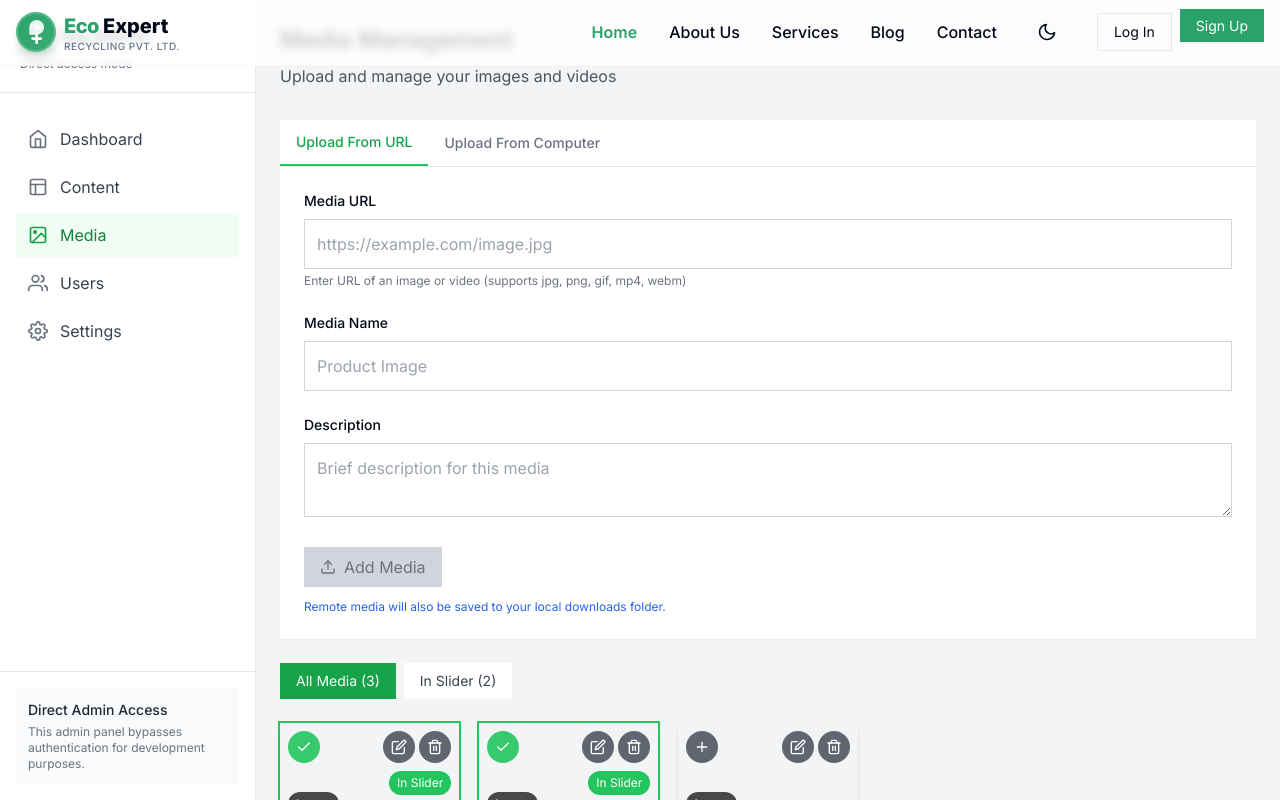
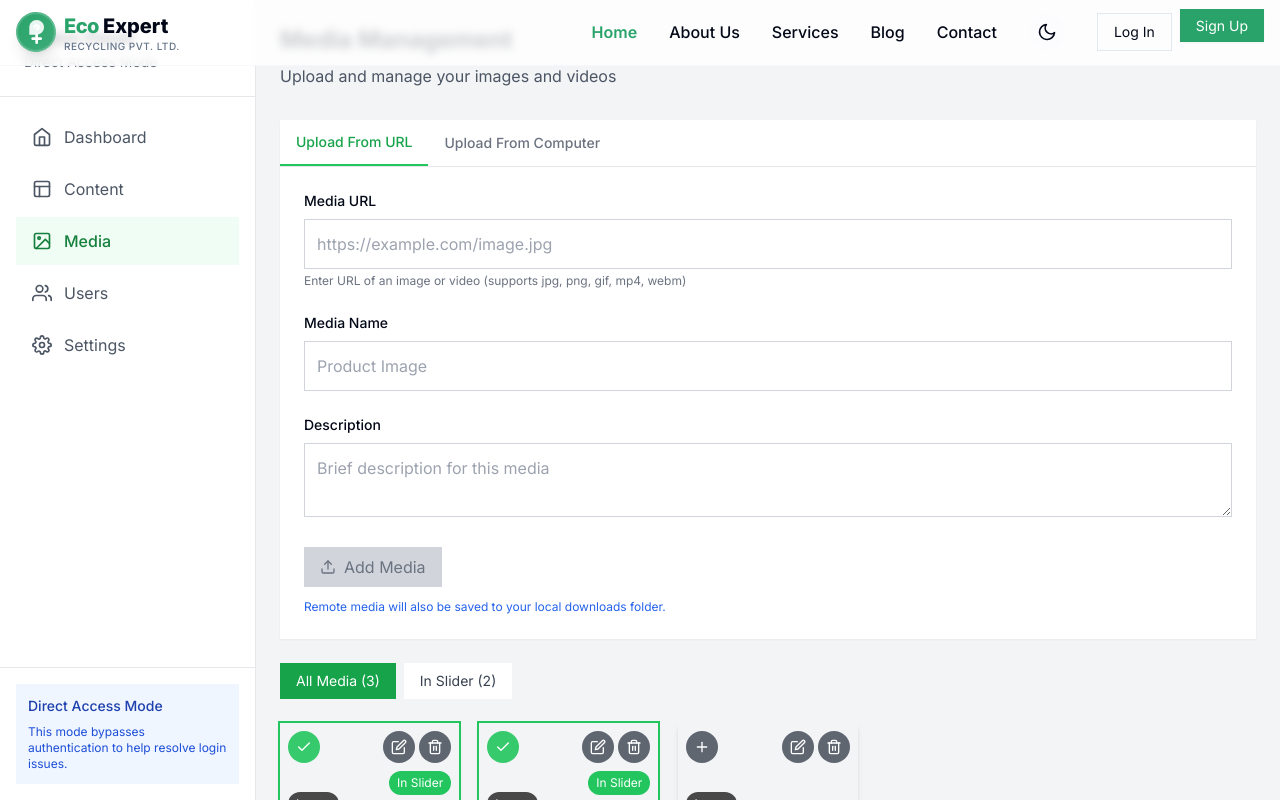
Before and after one commit to mamba-69/Eco12, a Next.js app: page /admin-direct/media in a window 1280 px wide. Built offline with nearby package versions, Linux system fonts and the light colour scheme; grey boxes are pictures that could not be loaded.

Commit message:
Enhanced media page with improved slider preview and updated sidebar

```diff
--- a/src/app/admin-direct/media/page.tsx
+++ b/src/app/admin-direct/media/page.tsx
@@ -1,6 +1,5 @@
 "use client";
 
-import Link from "next/link";
 import { useState, useEffect, useRef } from "react";
 import {
   FiHome,
@@ -11,21 +10,14 @@
   FiPlus,
   FiTrash2,
   FiUpload,
-  FiCopy,
-  FiLink,
-  FiRefreshCw,
   FiEdit,
   FiX,
   FiInfo,
   FiCheck,
-} from "react-icons/fi";
-import {
-  FaUpload,
-  FaTrash,
-  FaImage,
-  FaCheck,
-  FaRegCircleXmark,
-} from "react-icons/fa6";
+  FiChevronLeft,
+  FiChevronRight,
+} from "@/app/lib/icons";
+import { FaCheck, FaUpload, FaImage, FaRegCircleXmark } from "react-icons/fa6";
 import { useStore } from "@/app/lib/store";
 
 // Type definition for the Cloudinary upload result
@@ -57,82 +49,67 @@
 // Remove the AdminSidebar import and create a local version
 function AdminSidebar() {
   return (
-    <aside className="w-64 bg-white dark:bg-gray-800 border-r border-gray-200 dark:border-gray-700 fixed h-full shadow-sm">
-      <div className="p-5 border-b border-gray-200 dark:border-gray-700">
-        <Link href="/admin-direct" className="flex items-center space-x-2">
-          <div className="h-8 w-8 rounded-md bg-green-600 flex items-center justify-center">
-            <span className="text-white font-bold text-lg">G</span>
-          </div>
-          <span className="text-lg font-semibold dark:text-white">
-            Guj Admin
-          </span>
-        </Link>
-        <p className="text-xs text-gray-500 dark:text-gray-400 mt-1">
-          Direct access mode
+    <div className="fixed left-0 top-0 h-screen w-64 bg-white dark:bg-gray-800 border-r border-gray-200 dark:border-gray-700 z-10">
+      <div className="flex flex-col h-full">
+        <div className="p-6 border-b border-gray-200 dark:border-gray-700">
+          <h2 className="text-lg font-bold">Admin Panel</h2>
+          <p className="text-sm text-gray-500 dark:text-gray-400">
+            Direct Access Mode
           </p>
         </div>
 
-      <nav className="mt-6 px-4">
-        <ul className="space-y-1">
-          <li>
-            <Link
+        <div className="p-4 flex-1">
+          <nav className="space-y-1">
+            <a
               href="/admin-direct"
-              className="flex items-center space-x-3 px-3 py-2.5 rounded-lg transition-colors text-gray-700 hover:bg-gray-100 dark:text-gray-300 dark:hover:bg-gray-700/50"
+              className="flex items-center px-4 py-3 text-gray-600 dark:text-gray-300 hover:bg-gray-100 dark:hover:bg-gray-700 rounded-lg"
             >
-              <FiHome className="w-5 h-5 text-gray-500 dark:text-gray-400" />
-              <span>Dashboard</span>
-            </Link>
-          </li>
-          <li>
-            <Link
+              <FiHome className="w-5 h-5 mr-3" />
+              Dashboard
+            </a>
+            <a
               href="/admin-direct/content"
-              className="flex items-center space-x-3 px-3 py-2.5 rounded-lg transition-colors text-gray-700 hover:bg-gray-100 dark:text-gray-300 dark:hover:bg-gray-700/50"
+              className="flex items-center px-4 py-3 text-gray-600 dark:text-gray-300 hover:bg-gray-100 dark:hover:bg-gray-700 rounded-lg"
             >
-              <FiLayout className="w-5 h-5 text-gray-500 dark:text-gray-400" />
-              <span>Content</span>
-            </Link>
-          </li>
-          <li>
-            <Link
+              <FiLayout className="w-5 h-5 mr-3" />
+              Content
+            </a>
+            <a
               href="/admin-direct/media"
-              className="flex items-center space-x-3 px-3 py-2.5 rounded-lg bg-green-50 text-green-700 dark:bg-green-900/20 dark:text-green-400"
+              className="flex items-center px-4 py-3 bg-green-50 text-green-700 dark:bg-green-900/20 dark:text-green-400 hover:bg-green-100 dark:hover:bg-green-900/30 rounded-lg font-medium"
             >
-              <FiImage className="w-5 h-5 text-green-600 dark:text-green-400" />
-              <span>Media</span>
-            </Link>
-          </li>
-          <li>
-            <Link
+              <FiImage className="w-5 h-5 mr-3" />
+              Media
+            </a>
+            <a
               href="/admin-direct/users"
-              className="flex items-center space-x-3 px-3 py-2.5 rounded-lg transition-colors text-gray-700 hover:bg-gray-100 dark:text-gray-300 dark:hover:bg-gray-700/50"
+              className="flex items-center px-4 py-3 text-gray-600 dark:text-gray-300 hover:bg-gray-100 dark:hover:bg-gray-700 rounded-lg"
             >
-              <FiUsers className="w-5 h-5 text-gray-500 dark:text-gray-400" />
-              <span>Users</span>
-            </Link>
-          </li>
-          <li>
-            <Link
+              <FiUsers className="w-5 h-5 mr-3" />
+              Users
+            </a>
+            <a
               href="/admin-direct/settings"
-              className="flex items-center space-x-3 px-3 py-2.5 rounded-lg transition-colors text-gray-700 hover:bg-gray-100 dark:text-gray-300 dark:hover:bg-gray-700/50"
+              className="flex items-center px-4 py-3 text-gray-600 dark:text-gray-300 hover:bg-gray-100 dark:hover:bg-gray-700 rounded-lg"
             >
-              <FiSettings className="w-5 h-5 text-gray-500 dark:text-gray-400" />
-              <span>Settings</span>
-            </Link>
-          </li>
-        </ul>
+              <FiSettings className="w-5 h-5 mr-3" />
+              Settings
+            </a>
           </nav>
+        </div>
 
-      <div className="absolute bottom-0 left-0 right-0 p-4 border-t border-gray-200 dark:border-gray-700">
-        <div className="bg-gray-50 dark:bg-gray-700 rounded-lg p-3">
-          <h3 className="text-sm font-medium text-gray-800 dark:text-white mb-1">
-            Direct Admin Access
+        <div className="p-4 border-t border-gray-200 dark:border-gray-700">
+          <div className="bg-blue-50 dark:bg-blue-900/20 p-3 rounded-lg">
+            <h3 className="font-medium text-blue-800 dark:text-blue-300 text-sm mb-2">
+              Direct Access Mode
             </h3>
-          <p className="text-xs text-gray-500 dark:text-gray-400">
-            This admin panel bypasses authentication for development purposes.
+            <p className="text-blue-700 dark:text-blue-400 text-xs">
+              This mode bypasses authentication to help resolve login issues.
             </p>
           </div>
         </div>
-    </aside>
+      </div>
+    </div>
   );
 }
 
@@ -1079,17 +1056,47 @@
 
               <div className="bg-gray-50 dark:bg-gray-750 p-4 rounded-lg">
                 <h3 className="font-medium mb-3">Slider Preview</h3>
-                <div className="aspect-[16/9] bg-black rounded-lg overflow-hidden flex items-center justify-center border border-gray-300 dark:border-gray-600">
-                  <div className="text-center p-6">
+                <div className="aspect-[16/9] bg-black rounded-lg overflow-hidden flex items-center justify-center border border-gray-300 dark:border-gray-600 shadow-md relative">
+                  <div className="text-center p-6 w-full h-full relative">
                     <img
                       src="/images/slider-preview.jpg"
                       alt="Slider Preview"
-                      className="max-w-full max-h-full object-contain mb-4 opacity-70"
+                      className="max-w-full max-h-full object-contain mb-4"
                     />
                     <p className="text-white text-sm">
-                      The slider now has a optimized boxed design
+                      The slider now has an optimized boxed design
                     </p>
+
+                    {/* Navigation buttons */}
+                    <button className="absolute top-1/2 left-4 -translate-y-1/2 w-10 h-10 rounded-full bg-black/50 text-white flex items-center justify-center hover:bg-black/70 transition-colors">
+                      <FiChevronLeft size={24} />
+                    </button>
+                    <button className="absolute top-1/2 right-4 -translate-y-1/2 w-10 h-10 rounded-full bg-black/50 text-white flex items-center justify-center hover:bg-black/70 transition-colors">
+                      <FiChevronRight size={24} />
+                    </button>
+
+                    {/* Pagination dots */}
+                    <div className="absolute bottom-4 left-0 right-0 flex justify-center space-x-2">
+                      <span className="w-2 h-2 rounded-full bg-white"></span>
+                      <span className="w-2 h-2 rounded-full bg-white/50"></span>
+                      <span className="w-2 h-2 rounded-full bg-white/50"></span>
+                      <span className="w-2 h-2 rounded-full bg-white/50"></span>
                     </div>
+
+                    {/* Slide counter */}
+                    <div className="absolute bottom-4 right-4 bg-black/70 text-white text-xs px-2 py-1 rounded-full">
+                      1/4
+                    </div>
+                  </div>
+                </div>
+                <div className="mt-3 text-sm text-gray-600 dark:text-gray-400">
+                  <ul className="list-disc pl-5 space-y-1">
+                    <li>Supports both images and videos</li>
+                    <li>
+                      Visible navigation controls for better user experience
+                    </li>
+                    <li>Items rotate automatically with added pagination</li>
+                  </ul>
                 </div>
               </div>
             </div>
--- /dev/null
+++ b/src/app/lib/icons.tsx
@@ -0,0 +1,129 @@
+// React Icons barrel file to ensure compatibility
+// Import and re-export all icons used in the application
+
+// Feather Icons (fi)
+import {
+  FiHome,
+  FiSettings,
+  FiLayout,
+  FiImage,
+  FiUsers,
+  FiPlus,
+  FiTrash2,
+  FiUpload,
+  FiCopy,
+  FiLink,
+  FiRefreshCw,
+  FiMail,
+  FiPhone,
+  FiMapPin,
+  FiMenu,
+  FiX,
+  FiSun,
+  FiMoon,
+  FiAward,
+  FiCheck,
+  FiPackage,
+  FiShield,
+  FiTruck,
+  FiStar,
+  FiEdit,
+  FiPlusCircle,
+  FiExternalLink,
+  FiTrendingUp,
+  FiFileText,
+  FiGlobe,
+  FiInfo,
+  FiLayers,
+  FiAlertCircle,
+  FiLock,
+  FiEye,
+  FiEyeOff,
+  FiSave,
+  FiType,
+  FiClock,
+  FiFacebook,
+  FiTwitter,
+  FiInstagram,
+  FiLinkedin,
+  FiUserPlus,
+  FiSearch,
+  FiChevronLeft,
+  FiChevronRight,
+} from "react-icons/fi";
+
+// Font Awesome Icons (fa6)
+import {
+  FaFacebook,
+  FaTwitter,
+  FaInstagram,
+  FaLinkedin,
+  FaUpload,
+  FaTrash,
+  FaImage,
+  FaCheck,
+  FaRegCircleXmark,
+} from "react-icons/fa6";
+
+// Re-export all icons
+export {
+  // Feather Icons
+  FiHome,
+  FiSettings,
+  FiLayout,
+  FiImage,
+  FiUsers,
+  FiPlus,
+  FiTrash2,
+  FiUpload,
+  FiCopy,
+  FiLink,
+  FiRefreshCw,
+  FiMail,
+  FiPhone,
+  FiMapPin,
+  FiMenu,
+  FiX,
+  FiSun,
+  FiMoon,
+  FiAward,
+  FiCheck,
+  FiPackage,
+  FiShield,
+  FiTruck,
+  FiStar,
+  FiEdit,
+  FiPlusCircle,
+  FiExternalLink,
+  FiTrendingUp,
+  FiFileText,
+  FiGlobe,
+  FiInfo,
+  FiLayers,
+  FiAlertCircle,
+  FiLock,
+  FiEye,
+  FiEyeOff,
+  FiSave,
+  FiType,
+  FiClock,
+  FiFacebook,
+  FiTwitter,
+  FiInstagram,
+  FiLinkedin,
+  FiUserPlus,
+  FiSearch,
+  FiChevronLeft,
+  FiChevronRight,
+
+  // Font Awesome Icons
+  FaFacebook,
+  FaTwitter,
+  FaInstagram,
+  FaLinkedin,
+  FaUpload,
+  FaTrash,
+  FaImage,
+  FaCheck,
+  FaRegCircleXmark,
+};
```
Lines whose indentation alone changed are shown as unchanged.
